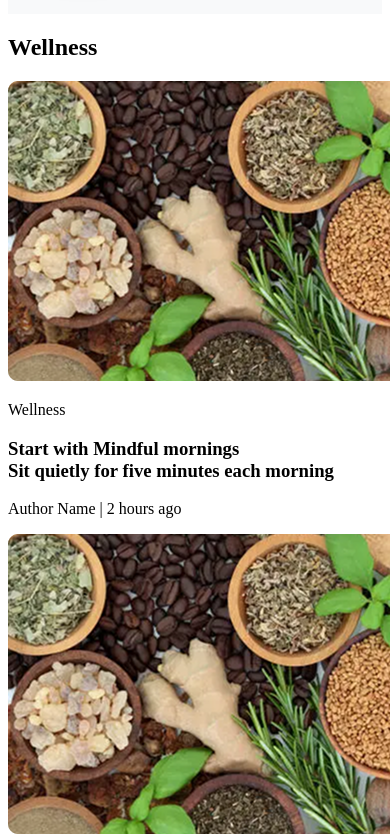
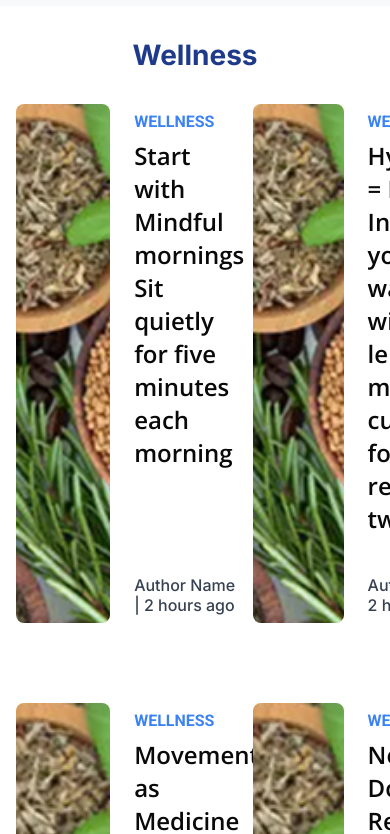
Before and after one commit to tosvic/Health-Circuit, a plain HTML site: page category/wellness.html in a window 390 px wide. Shown: the part 104-938 px from the top of the page. Drawn offline with nearby package versions, Linux system fonts and the light colour scheme.

Commit message:
wellness page layout with responsive design and styling competed

```diff
--- /dev/null
+++ b/assets/css/wellness.css
@@ -0,0 +1,116 @@
+@import url('https://fonts.googleapis.com/css2?family=Inter:ital,opsz,wght@0,14..32,100..900;1,14..32,100..900&family=Open+Sans:ital,wght@0,300..800;1,300..800&family=Roboto:ital,wght@0,100..900;1,100..900&display=swap');
+
+
+
+* {
+  padding: 0;
+  margin: 0;
+  box-sizing: border-box;
+}
+
+:root {
+  --Roboto:'Roboto', sans-serif;
+  --Inter:'Inter', sans-serif;
+  --Open-Sans: 'Open Sans', sans-serif;
+  --primary-1:#1e3a8a;
+  --primary-2: #3B82F6;
+  --neutral-1: #374151;
+  --neutral-2: #F3F4F6;
+  --neutral-3: #FFFFFF;
+  --accent-1: #10B981;
+  --accent-2: #F59E0B;
+  --accent-3: #EF4444;
+  --fontsize-heading-main:36px;
+  --fontsize-section-title: 28px;
+  --fontsize-body: 16px;
+}
+body {
+  font-family: var(--Inter);
+  font-size: var(--fontsize-body);
+  color: var(--neutral-1);
+  background-color: var(--neutral-3);
+}
+
+img {
+  max-width: 100%;
+  display: block;
+}
+main{
+  margin: 0 auto;
+  padding: 0 1rem;
+}
+
+.page-title h1 {
+  font-size: var(--fontsize-section-title);
+  color: var(--primary-1);
+  font-weight: 700;
+  text-align: center;
+  padding: 2rem 0;
+}
+
+.wellness-articles {
+  display: grid;
+  grid-template-columns: repeat(2, 1fr);
+  gap: 5rem;
+  grid-auto-rows: minmax(366px, auto);
+}
+.article-card {
+  display: flex;
+  align-items:stretch;
+  gap: 1rem;
+}
+.article-image {
+  width: 60%;
+  height: 100%;
+  object-fit: cover;
+  border-radius: 8px;
+}
+.article-content {
+  display: flex;
+  flex-direction: column;
+  height: 100%;
+  padding: 0.5rem;
+
+}
+.article-text{
+  display: flex;
+  flex-direction: column;
+  gap: 0.5rem;
+}
+.article-category {
+  text-transform: uppercase;
+  color: var(--primary-2);
+  font-family: var(--Roboto);
+  font-size: 16px;
+  font-weight: 700;
+}
+
+.article-title {
+  font-family: var(--Open-Sans);
+  font-size: 24px;
+  font-weight: 600;
+  color: #090909;
+  padding-bottom: 2.5rem;
+}
+.article-details {
+  font-size: var(--fontsize-body);
+  font-family: var(--Inter);
+  color: var(--neutral-1);
+  font-weight: 500;
+  margin-top: auto;
+}
+
+
+.ads-banner {
+  display: flex;
+  justify-content: center;
+  align-items: center;
+  background-color: var(--primary-1);
+  color: var(--neutral-3);
+  font-size: var(--fontsize-body);
+  font-weight: 500;
+  padding: 2rem;
+  border-radius: 10px;
+  margin: 3rem auto;
+  text-align: center;
+}
--- a/category/wellness.css
+++ /dev/null
@@ -1,21 +0,0 @@
-<header>
-       <div class="logo-container">
-            <img src="/assets/images/logo.png" alt="logo">
-        </div>
-        <nav>
-            <ul>
-                <li><a href="#">HealthNews</a></li>
-                <li><a href="#">Wellness</a></li>
-                <li><a href="#">Nutrition</a></li>
-                <li><a href="#">Public Health</a></li>
-                <li><a href="#">Health Tips</a></li>
-                <li><a href="#">About us</a></li>
-            </ul>
-        </nav>
-        <div class="search-container" id="searchContainer">
-            <button class="search-icon" id="searchBtn" aria-label="Search">
-                <i class="fas fa-search"></i>
-            </button>
-            <input type="text" class="search-box" id="searchBox" placeholder="Search...">
-        </div>
-    </header>
--- a/category/wellness.html
+++ b/category/wellness.html
@@ -3,7 +3,7 @@
 <head>
     <meta charset="UTF-8">
     <meta name="viewport" content="width=device-width, initial-scale=1.0">
-    <title>Wellness Page</title>
+    <title> Wellness Page </title>
     <link rel="stylesheet" href="https://cdnjs.cloudflare.com/ajax/libs/font-awesome/6.7.2/css/all.min.css" integrity="sha512-Evv84Mr4kqVGRNSgIGL/F/aIDqQb7xQ2vcrdIwxfjThSH8CSR7PBEakCr51Ck+w+/U6swU2Im1vVX0SVk9ABhg==" crossorigin="anonymous" referrerpolicy="no-referrer" />
     <link rel="stylesheet" href="/components/nav.css">
     <link rel="stylesheet" href="/assets/css/wellness.css">
@@ -39,48 +39,61 @@
          <div class="article-card">
              <img src="/assets/images/article image.png" alt="Woman meditating" class="article-image">
              <div class="article-content">
+                 <div class="article-text">
                      <p class="article-category">Wellness</p>
                      <h3 class="article-title">Start with Mindful mornings <br> Sit quietly for five minutes each morning </h3>
+                   </div>
                  <p class="article-details">Author Name | 2 hours ago</p>
                </div>
           </div>
+
          <div class="article-card">
              <img src="/assets/images/article image.png" alt="Green smoothie" class="article-image">
              <div class="article-content">
+                <div class="article-text">
                         <p class="article-category">Wellness</p>
                         <h3 class="article-title">Hydration = Energy<br>Infuse your water with lemon, mint, or cucumber for a refreshing twist. </h3>
+                    </div>
                  <p class="article-details">Author Name | 2 hours ago</p>
                </div>
           </div>
          <div class="article-card">
              <img src="/assets/images/article image.png" alt="tablets" class="article-image">
              <div class="article-content">
+                 <div class="article-text">
                         <p class="article-category">Wellness</p>
                         <h3 class="article-title">Movement as Medicine <br>Set a reminder to stand up and stretch every hour, especially if you work at a desk.</h3>
+                 </div>
                  <p class="article-details">Author Name | 2 hours ago</p>
                </div>
           </div>
          <div class="article-card">
              <img src="/assets/images/article image.png" alt="fruits" class="article-image">
              <div class="article-content">
+                 <div class="article-text">
                         <p class="article-category">Wellness</p>
                         <h3 class="article-title">Nourish, Don’t Restrict <br>Trade refined snacks for nuts, yogurt, or fruit.</h3>
+                 </div>
                  <p class="article-details">Author Name | 2 hours ago</p>
                </div>
           </div>
          <div class="article-card">
              <img src="/assets/images/article image.png" alt="coffee camera" class="article-image">
              <div class="article-content">
+                 <div class="article-text">
                         <p class="article-category">Wellness</p>
                         <h3 class="article-title">Digital Detox for Mental Clarity <br>Try a 24-hour social media break this weekend. </h3>
+                 </div>
                  <p class="article-details">Author Name | 2 hours ago</p>
                </div>
           </div>
          <div class="article-card">
              <img src="/assets/images/article image.png" alt="woman sleeping" class="article-image">
              <div class="article-content">
+                 <div class="article-text">
                         <p class="article-category">Wellness</p>
                         <h3 class="article-title">Sleep is Self-Care <br>Aim for 7–9 hours per night, and build a calming bedtime routine—like herbal tea, or dim lights. </h3>
+                    </div>
                  <p class="article-details">Author Name | 2 hours ago</p>
                </div>
           </div>
```
Also changed, not shown: 1 other file. Lines whose indentation alone changed are shown as unchanged.
